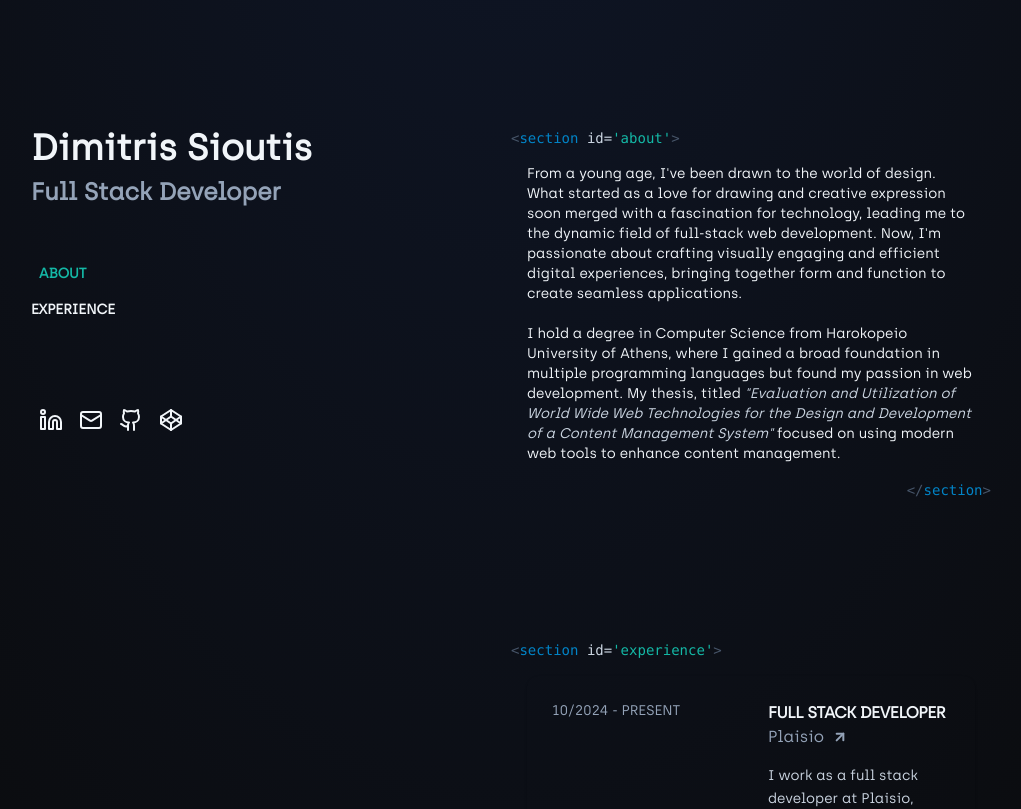
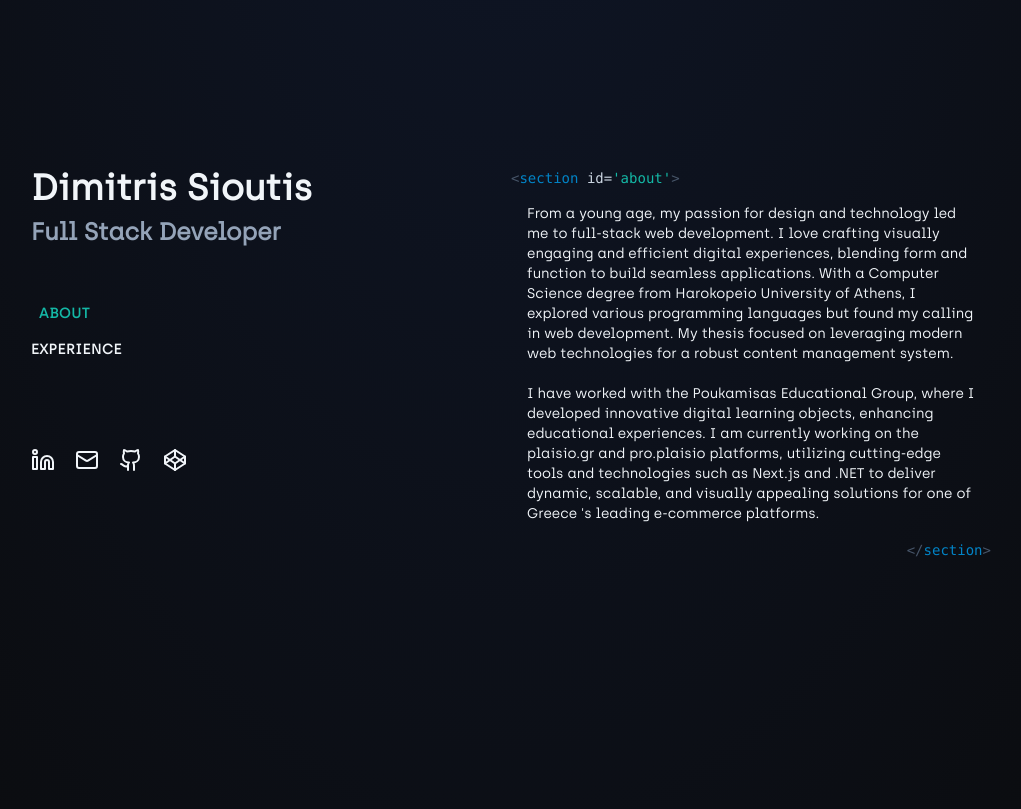
Before and after one commit to DimitrisSioutis/portfolio, a Next.js app: page / in a window 1280 px wide. Shown: the top 809 px of the page, without its empty margins (129-1150 px from the left). Built offline with nearby package versions, Linux system fonts and the light colour scheme.

Commit message:
enhancements

```diff
--- a/app/components/About.tsx
+++ b/app/components/About.tsx
@@ -3,9 +3,9 @@ import React from 'react'
 const About = () => {
   return (
     <div className='text-sm'>
-    From a young age, I&apos;ve been drawn to the world of design. What started as a love for drawing and creative expression soon merged with a fascination for technology, leading me to the dynamic field of full-stack web development. Now, I&apos;m passionate about crafting visually engaging and efficient digital experiences, bringing together form and function to create seamless applications.
+   From a young age, my passion for design and technology led me to full-stack web development. I love crafting visually engaging and efficient digital experiences, blending form and function to build seamless applications. With a Computer Science degree from Harokopeio University of Athens, I explored various programming languages but found my calling in web development. My thesis focused on leveraging modern web technologies for a robust content management system.
     <br/><br/>
-    I hold a degree in Computer Science from Harokopeio University of Athens, where I gained a broad foundation in multiple programming languages but found my passion in web development. My thesis, titled <i className='text-slate-300'>&quot;Evaluation and Utilization of World Wide Web Technologies for the Design and Development of a Content Management System&quot;</i> focused on using modern web tools to enhance content management.
+    I have worked with the Poukamisas Educational Group, where I developed innovative digital learning objects, enhancing educational experiences.  I am currently working on the plaisio.gr and pro.plaisio platforms, utilizing cutting-edge tools and technologies such as Next.js and .NET to deliver dynamic, scalable, and visually appealing solutions for one of Greece	&apos;s leading e-commerce platforms.
     </div>
   )
 }
--- a/app/components/Experience.tsx
+++ b/app/components/Experience.tsx
@@ -12,7 +12,7 @@ import { ArrowUpRight } from "lucide-react";
 const Experience = () => {
 
   return (
-    <div className="space-y-6">
+    <div>
       {experience.map((job, index) => (
         <Card
           key={index}
--- a/app/components/Nav.tsx
+++ b/app/components/Nav.tsx
@@ -1,52 +1,62 @@
-"use client"
-
-import React from 'react';
+"use client";
+import React from "react";
+import { socialLinks } from "../extras/socialLinks";
 
 interface NavProps {
   activeSection: string;
+  onNavigate: (sectionId: string) => void;
 }
 
-
-const Nav: React.FC<NavProps> = ({ activeSection }) => {
+const Nav: React.FC<NavProps> = ({ activeSection, onNavigate }) => {
+  const linkClasses =
+    "text-sm font-bold py-2 cursor-pointer hover:text-teal-500 transition-all duration-300 block uppercase tracking-wider";
+  const activeLinkClasses = "text-teal-500 transform translate-x-2";
+  const anchorClass =
+    "text-2xl hover:text-teal-500 transition-colors duration-300";
+  const links = ["about", "experience"];
 
 
-  const linkClasses = 'text-sm font-bold py-2 cursor-pointer hover:text-teal-500';
-  const activeLinkClasses = 'text-teal-500 duration-150 translate-x-2';
-  const anchorClasses = 'text-2xl hover:text-teal-500 px-2';
-
   return (
-    <div className='lg:fixed '>
-      <div className='flex flex-col justify-center items-center lg:block'>
-        <h1 className='text-4xl font-extrabold'>Dimitris Sioutis</h1>
-        <h2 className='text-2xl font-bold py-2 text-slate-400'>Full Stack Developer</h2>
-        <ul className='py-10 hidden lg:block'>
-          <li className={`${linkClasses} ${activeSection === 'about' ? activeLinkClasses : ''}`}>
-            <a href='#about'>ABOUT</a>
-          </li>
-          <li className={`${linkClasses} ${activeSection === 'experience' ? activeLinkClasses : ''}`}>
-            <a href='#experience'>EXPERIENCE</a>
-          </li>
-          {/* <li className={`${linkClasses} ${activeSection === 'projects' ? activeLinkClasses : ''}`}>
-            <a href='#projects'>PROJECTS</a>
-          </li> */}
+    <div className="lg:fixed">
+      <div className="flex flex-col justify-center items-center lg:block">
+        <h1 className="text-4xl font-extrabold">Dimitris Sioutis</h1>
+        <h2 className="text-2xl font-bold py-2 text-slate-400">
+          Full Stack Developer
+        </h2>
+        <ul className="py-10 hidden lg:block">
+          {links.map((link, index) => (
+            <li
+              key={index}
+              className={`${linkClasses} ${
+                activeSection === link ? activeLinkClasses : ""
+              }`}
+            >
+              <button
+                onClick={() =>onNavigate(link)}
+                className="text-left w-full uppercase"
+              >
+                {link}
+              </button>
+            </li>
+          ))}
         </ul>
-        <div className='py-10 flex'>
-          <a href='https://www.linkedin.com/in/dimitris-sioutis-717507266/' target='_blank' className={anchorClasses}>
-            <svg xmlns="http://www.w3.org/2000/svg" width="24" height="24" viewBox="0 0 24 24" fill="none" stroke="currentColor" strokeWidth="2" strokeLinecap="round" strokeLinejoin="round" ><path d="M16 8a6 6 0 0 1 6 6v7h-4v-7a2 2 0 0 0-2-2 2 2 0 0 0-2 2v7h-4v-7a6 6 0 0 1 6-6z"/><rect width="4" height="12" x="2" y="9"/><circle cx="4" cy="4" r="2"/></svg>
-          </a>
-          <a href='mailto:sioutisid@gmail.com' target='_blank' className={anchorClasses}>
-          <svg xmlns="http://www.w3.org/2000/svg" width="24" height="24" viewBox="0 0 24 24" fill="none" stroke="currentColor" strokeWidth="2" strokeLinecap="round" strokeLinejoin="round" ><rect width="20" height="16" x="2" y="4" rx="2"/><path d="m22 7-8.97 5.7a1.94 1.94 0 0 1-2.06 0L2 7"/></svg>
-          </a>
-          <a href='https://github.com/' target='_blank' className={anchorClasses}>
-          <svg xmlns="http://www.w3.org/2000/svg" width="24" height="24" viewBox="0 0 24 24" fill="none" stroke="currentColor" strokeWidth="2" strokeLinecap="round" strokeLinejoin="round" ><path d="M15 22v-4a4.8 4.8 0 0 0-1-3.5c3 0 6-2 6-5.5.08-1.25-.27-2.48-1-3.5.28-1.15.28-2.35 0-3.5 0 0-1 0-3 1.5-2.64-.5-5.36-.5-8 0C6 2 5 2 5 2c-.3 1.15-.3 2.35 0 3.5A5.403 5.403 0 0 0 4 9c0 3.5 3 5.5 6 5.5-.39.49-.68 1.05-.85 1.65-.17.6-.22 1.23-.15 1.85v4"/><path d="M9 18c-4.51 2-5-2-7-2"/></svg>
-          </a>
-          <a href='https://codepen.io/SioutisD' target='_blank' className={anchorClasses}>
-          <svg xmlns="http://www.w3.org/2000/svg" width="24" height="24" viewBox="0 0 24 24" fill="none" stroke="currentColor" strokeWidth="2" strokeLinecap="round" strokeLinejoin="round"><polygon points="12 2 22 8.5 22 15.5 12 22 2 15.5 2 8.5 12 2"/><line x1="12" x2="12" y1="22" y2="15.5"/><polyline points="22 8.5 12 15.5 2 8.5"/><polyline points="2 15.5 12 8.5 22 15.5"/><line x1="12" x2="12" y1="2" y2="8.5"/></svg>
-          </a>
+        <div className="py-10 flex gap-5">
+          {socialLinks.map(({ href, label, icon: Icon }, idx) => (
+            <a
+              key={idx}
+              href={href}
+              aria-label={label}
+              target="_blank"
+              rel="noopener noreferrer"
+              className={anchorClass}
+            >
+              <Icon />
+            </a>
+          ))}
         </div>
       </div>
     </div>
   );
-}
+};
 
 export default Nav;
--- /dev/null
+++ b/app/extras/icons/CodepenIcon.tsx
@@ -0,0 +1,12 @@
+const CodePenIcon = () => (
+  <svg xmlns="http://www.w3.org/2000/svg" width="24" height="24" fill="none"
+    stroke="currentColor" strokeWidth="2" strokeLinecap="round" strokeLinejoin="round">
+    <polygon points="12 2 22 8.5 22 15.5 12 22 2 15.5 2 8.5 12 2"/>
+    <line x1="12" x2="12" y1="22" y2="15.5"/>
+    <polyline points="22 8.5 12 15.5 2 8.5"/>
+    <polyline points="2 15.5 12 8.5 22 15.5"/>
+    <line x1="12" x2="12" y1="2" y2="8.5"/>
+  </svg>
+);
+
+export default CodePenIcon;
--- /dev/null
+++ b/app/extras/icons/EmailIcon.tsx
@@ -0,0 +1,9 @@
+const EmailIcon = () => (
+  <svg xmlns="http://www.w3.org/2000/svg" width="24" height="24" fill="none"
+    stroke="currentColor" strokeWidth="2" strokeLinecap="round" strokeLinejoin="round">
+    <rect width="20" height="16" x="2" y="4" rx="2"/>
+    <path d="m22 7-8.97 5.7a1.94 1.94 0 0 1-2.06 0L2 7"/>
+  </svg>
+);
+
+export default EmailIcon;
--- /dev/null
+++ b/app/extras/icons/GithubIcon.tsx
@@ -0,0 +1,14 @@
+const GitHubIcon = () => (
+  <svg xmlns="http://www.w3.org/2000/svg" width="24" height="24" fill="none"
+    stroke="currentColor" strokeWidth="2" strokeLinecap="round" strokeLinejoin="round">
+    <path d="M15 22v-4a4.8 4.8 0 0 0-1-3.5c3 0 6-2 6-5.5
+      .08-1.25-.27-2.48-1-3.5.28-1.15.28-2.35 0-3.5
+      0 0-1 0-3 1.5-2.64-.5-5.36-.5-8 0C6 2 5 2 5 2
+      c-.3 1.15-.3 2.35 0 3.5A5.403 5.403 0 0 0 4 9c0
+      3.5 3 5.5 6 5.5-.39.49-.68 1.05-.85
+      1.65-.17.6-.22 1.23-.15 1.85v4"/>
+    <path d="M9 18c-4.51 2-5-2-7-2"/>
+  </svg>
+);
+
+export default GitHubIcon;
--- /dev/null
+++ b/app/extras/icons/LinkedInIcon.tsx
@@ -0,0 +1,18 @@
+export default function LinkedInIcon() {
+  return (
+    <svg
+      xmlns="http://www.w3.org/2000/svg"
+      width="24"
+      height="24"
+      fill="none"
+      stroke="currentColor"
+      strokeWidth="2"
+      strokeLinecap="round"
+      strokeLinejoin="round"
+    >
+      <path d="M16 8a6 6 0 0 1 6 6v7h-4v-7a2 2 0 0 0-2-2 2 2 0 0 0-2 2v7h-4v-7a6 6 0 0 1 6-6z" />
+      <rect width="4" height="12" x="2" y="9" />
+      <circle cx="4" cy="4" r="2" />
+    </svg>
+  );
+}
--- /dev/null
+++ b/app/extras/socialLinks.tsx
@@ -0,0 +1,27 @@
+import LinkedInIcon from './icons/LinkedInIcon';
+import EmailIcon from './icons/EmailIcon';
+import GithubIcon from './icons/GithubIcon';
+import CodepenIcon from './icons/CodepenIcon';
+
+export const socialLinks = [
+  {
+    href: 'https://www.linkedin.com/in/dimitris-sioutis-717507266/',
+    label: 'LinkedIn',
+    icon: () => <LinkedInIcon />
+  },
+  {
+    href: 'mailto:sioutisid@gmail.com',
+    label: 'Email',
+    icon: () => <EmailIcon />
+  },
+  {
+    href: 'https://github.com/',
+    label: 'GitHub',
+    icon: () => <GithubIcon />
+  },
+  {
+    href: 'https://codepen.io/SioutisD',
+    label: 'CodePen',
+    icon: () => <CodepenIcon />
+  }
+];
--- a/app/globals.css
+++ b/app/globals.css
@@ -16,6 +16,10 @@
 body {
   color: #f1f5f9;
   font-family: 'archiaregular';
+}
+
+body::-webkit-scrollbar {
+  display: none;
 }
 
 html {
@@ -99,3 +103,11 @@ section {
     @apply bg-background text-foreground;
   }
 }
+
+#about{
+  scroll-margin-top: 170px;
+}
+
+#experience {
+    scroll-margin-top: 50px;
+}
--- a/app/page.tsx
+++ b/app/page.tsx
@@ -1,34 +1,63 @@
-"use client"
+"use client";
 
-import { useState, useEffect } from "react";
+import { useState, useEffect, useRef } from "react";
 import { useInView } from "react-intersection-observer";
 import About from "./components/About";
 import Brackets from "./components/Brackets";
 import Experience from "./components/Experience";
 import Nav from "./components/Nav";
+import "./globals.css";
 
 export default function Home() {
   const [activeSection, setActiveSection] = useState<string>("about");
- const { ref: aboutRef, inView: aboutInView } = useInView({ threshold: 0 });
- const { ref: experienceRef, inView: experienceInView } = useInView({ threshold: 0 });
+
+  const { ref: aboutRef, inView: aboutInView } = useInView({
+    threshold: 0.1,
+  });
+  const { ref: experienceRef, inView: experienceInView } = useInView({
+    threshold: 0.1,
+  });
+
+  const handleNavigation = (sectionId: string) => {
+    const element = document.getElementById(sectionId);
+    if (element) {
+      element.scrollIntoView({
+        behavior: "smooth",
+        block: "start",
+      });
+    }
+
+    setTimeout(()=>{setActiveSection(sectionId)},100)
+  };
 
   useEffect(() => {
-   if (aboutInView) setActiveSection("about");
-   else if (experienceInView) setActiveSection("experience");
+    setActiveSection(
+      aboutInView ? "about" : experienceInView ? "experience" : "about"
+    );
   }, [aboutInView, experienceInView]);
 
+  useEffect(() => {
+    document.documentElement.style.scrollBehavior = "smooth";
+    return () => {
+      document.documentElement.style.scrollBehavior = "auto";
+    };
+  }, []);
+
   return (
-   <main className="min-h-screen lg:flex justify-center lg:px-40 md:py-32 bg-neutral-950 bg-[radial-gradient(ellipse_80%_80%_at_50%_-20%,rgba(15,23,42,1),rgba(2,6,23,0))] overflow-y-auto">
-     <div className="flex-1">
-       <Nav activeSection={activeSection} />
+    <main className="min-h-screen lg:flex justify-center py-20 lg:px-40 md:py-32 bg-neutral-950 bg-[radial-gradient(ellipse_80%_80%_at_50%_-20%,rgba(15,23,42,1),rgba(2,6,23,0))]">
+      <div className="flex-1 py-10">
+        <Nav
+          activeSection={activeSection}
+          onNavigate={handleNavigation}
+        />
       </div>
-     <div className="flex-1 w-[80%] m-auto">
-       <section id="about" ref={aboutRef}>
+      <div className="flex-1 w-[80%] m-auto py-10">
+        <section id="about" ref={aboutRef} className="min-h-[90svh] ">
           <Brackets tagname="about">
             <About />
           </Brackets>
         </section>
-       <section id="experience" ref={experienceRef}>
+        <section id="experience" ref={experienceRef} className="p-0">
           <Brackets tagname="experience">
             <Experience />
           </Brackets>
```
Also changed, not shown: app/components/Scrollbar.tsx (added, +34 -0 lines). Lines whose indentation alone changed are shown as unchanged.
